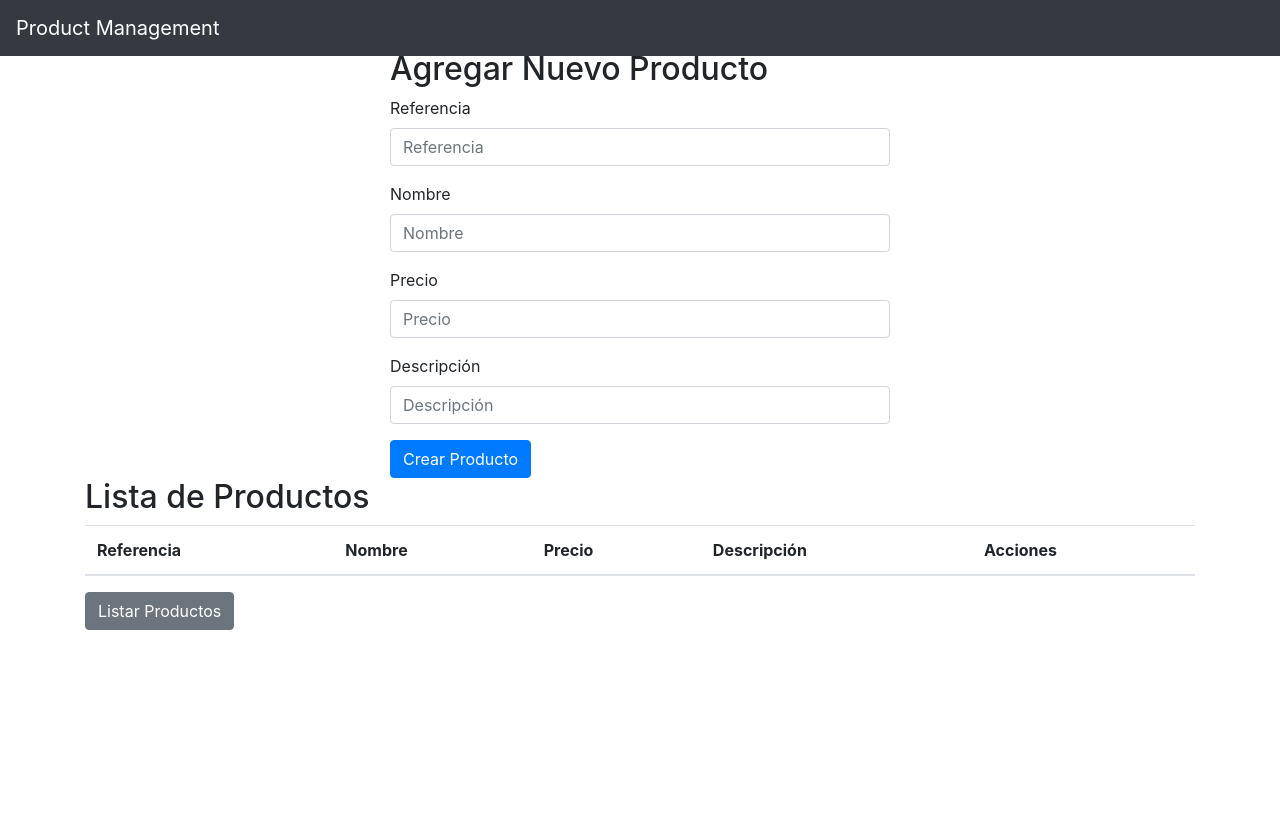
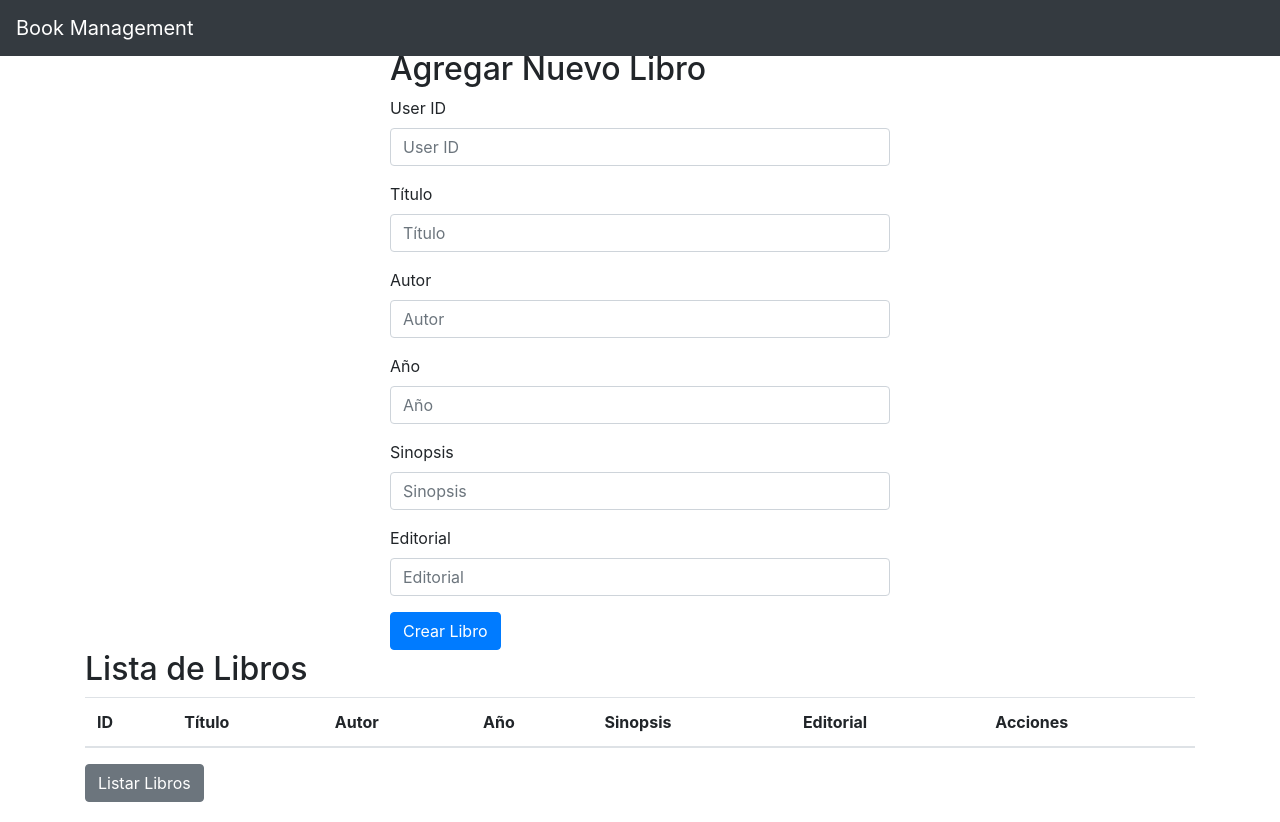
Before and after one commit to JJSaavedra52/PFSerTel, a Flask app: page /books in a window 1280 px wide. Before the commit the page ends 630 px from the top, so only its background shows below. Run offline with Flask 3, Linux system fonts and the light colour scheme; lists and menus that the app fills with data are empty; parts of the project's set-up code (start-up, migrations or seed data) failed here and were passed over; some libraries are stand-ins or nearby versions.

Commit message:
FEAT: Adapted the rest of the files for the book component plus the templates

```diff
--- a/webapp/web/static/script.js
+++ b/webapp/web/static/script.js
@@ -148,49 +148,92 @@ function deleteUser(userId) {
     }
 }
 
-// Product functions
-// Fetch all products
-function getProducts() {
-    fetch('/api/products')
+function loginUser() {
+    var data = {
+        username: document.getElementById('username').value,
+        password: document.getElementById('password').value
+    };
+
+    fetch('/api/login', {
+        method: 'POST',
+        headers: {
+            'Content-Type': 'application/json',
+        },
+        body: JSON.stringify(data),
+    })
+    .then(response => {
+        if (!response.ok) {
+            throw new Error('Network response was not ok');
+        }
+        return response.json();
+    })
+    .then(data => {
+        if (data.message === 'Login successful') {
+            window.location.href = `/mycomputers/${data.user_id}`; // Redirect to mycomputers page with user ID
+        } else {
+            alert('Login failed');
+        }
+    })
+    .catch(error => {
+        console.error('Error:', error);
+    });
+}
+
+
+
+// Book functions
+// Fetch all books
+function getBooks() {
+    fetch('/api/books')
         .then(response => response.json())
         .then(data => {
             // Handle data
             console.log(data);
 
             // Get table body
-            var productListBody = document.querySelector('#product-list tbody');
-            productListBody.innerHTML = ''; // Clear previous data
+            var bookListBody = document.querySelector('#book-list tbody');
+            bookListBody.innerHTML = ''; // Clear previous data
 
-            // Loop through products and populate table rows
-            data.forEach(product => {
+            // Loop through books and populate table rows
+            data.forEach(book => {
                 var row = document.createElement('tr');
 
-                // Reference
-                var refCell = document.createElement('td');
-                refCell.textContent = product.ref;
-                row.appendChild(refCell);
+                // ID
+                var idCell = document.createElement('td');
+                idCell.textContent = book.id;
+                row.appendChild(idCell);
 
-                // Name
-                var nameCell = document.createElement('td');
-                nameCell.textContent = product.name;
-                row.appendChild(nameCell);
+                // Title
+                var titleCell = document.createElement('td');
+                titleCell.textContent = book.title;
+                row.appendChild(titleCell);
 
-                // Price
-                var priceCell = document.createElement('td');
-                priceCell.textContent = product.price;
-                row.appendChild(priceCell);
+                // Author
+                var authorCell = document.createElement('td');
+                authorCell.textContent = book.author;
+                row.appendChild(authorCell);
 
-                // Description
-                var descriptionCell = document.createElement('td');
-                descriptionCell.textContent = product.description;
-                row.appendChild(descriptionCell);
+                // Year
+                var yearCell = document.createElement('td');
+                yearCell.textContent = book.year;
+                row.appendChild(yearCell);
+
+                // Synopsis
+                var synopsisCell = document.createElement('td');
+                synopsisCell.textContent = book.synopsis;
+                row.appendChild(synopsisCell);
+
+                // Editorial
+                var editorialCell = document.createElement('td');
+                editorialCell.textContent = book.editorial;
+                row.appendChild(editorialCell);
 
                 // Actions
                 var actionsCell = document.createElement('td');
 
                 // Edit link
                 var editLink = document.createElement('a');
-                editLink.href = `/editproduct/${product.ref}`;
+                editLink.href = `/editbook/${book.id}`;
                 editLink.textContent = 'Edit';
                 editLink.className = 'btn btn-primary mr-2';
                 actionsCell.appendChild(editLink);
@@ -201,28 +244,30 @@ function getProducts() {
                 deleteLink.textContent = 'Delete';
                 deleteLink.className = 'btn btn-danger';
                 deleteLink.addEventListener('click', function() {
-                    deleteProduct(product.ref);
+                    deleteBook(book.id);
                 });
                 actionsCell.appendChild(deleteLink);
 
                 row.appendChild(actionsCell);
 
-                productListBody.appendChild(row);
+                bookListBody.appendChild(row);
             });
         })
         .catch(error => console.error('Error:', error));
 }
 
-// Create a new product
-function createProduct() {
+// Create a new book
+function createBook() {
     var data = {
-        ref: document.getElementById('ref').value,
-        name: document.getElementById('name').value,
-        price: document.getElementById('price').value,
-        description: document.getElementById('description').value
+        userid: document.getElementById('userid').value,
+        title: document.getElementById('title').value,
+        author: document.getElementById('author').value,
+        year: document.getElementById('year').value,
+        synopsis: document.getElementById('synopsis').value,
+        editorial: document.getElementById('editorial').value
     };
 
-    fetch('/api/products', {
+    fetch('/api/books', {
         method: 'POST',
         headers: {
             'Content-Type': 'application/json',
@@ -238,8 +283,8 @@ function createProduct() {
     .then(data => {
         // Handle success
         console.log(data);
-        // Optionally, reload the product list
-        getProducts();
+        // Optionally, reload the book list
+        getBooks();
     })
     .catch(error => {
         // Handle error
@@ -247,11 +292,11 @@ function createProduct() {
     });
 }
 
-// Delete a product
-function deleteProduct(ref) {
-    console.log('Deleting product with reference:', ref);
-    if (confirm('Are you sure you want to delete this product?')) {
-        fetch(`/api/products/${ref}`, {
+// Delete a book
+function deleteBook(id) {
+    console.log('Deleting book with ID:', id);
+    if (confirm('Are you sure you want to delete this book?')) {
+        fetch(`/api/books/${id}`, {
             method: 'DELETE',
         })
         .then(response => {
@@ -262,9 +307,9 @@ function deleteProduct(ref) {
         })
         .then(data => {
             // Handle success
-            console.log('Product deleted successfully:', data);
-            // Reload the product list
-            getProducts();
+            console.log('Book deleted successfully:', data);
+            // Reload the book list
+            getBooks();
         })
         .catch(error => {
             // Handle error
@@ -273,16 +318,19 @@ function deleteProduct(ref) {
     }
 }
 
-// Update a product
-function updateProduct() {
-    var productRef = document.getElementById('product-ref').value;
+// Update a book
+function updateBook() {
+    var bookId = document.getElementById('book-id').value;
     var data = {
-        name: document.getElementById('name').value,
-        price: document.getElementById('price').value,
-        description: document.getElementById('description').value
+        userid: document.getElementById('userid').value,
+        title: document.getElementById('title').value,
+        author: document.getElementById('author').value,
+        year: document.getElementById('year').value,
+        synopsis: document.getElementById('synopsis').value,
+        editorial: document.getElementById('editorial').value
     };
 
-    fetch(`/api/products/${productRef}`, {
+    fetch(`/api/books/${bookId}`, {
         method: 'PUT',
         headers: {
             'Content-Type': 'application/json',
@@ -298,8 +346,8 @@ function updateProduct() {
     .then(data => {
         // Handle success
         console.log(data);
-        // Optionally, reload the product list
-        getProducts();
+        // Optionally, reload the book list
+        getBooks();
     })
     .catch(error => {
         // Handle error
--- a/webapp/web/templates/books.html
+++ b/webapp/web/templates/books.html
@@ -3,7 +3,7 @@
 <head>
     <meta charset="UTF-8">
     <meta name="viewport" content="width=device-width, initial-scale=1.0">
-    <title>Mis Productos</title>
+    <title>Mis Libros</title>
     <link rel="stylesheet" href="https://stackpath.bootstrapcdn.com/bootstrap/4.5.2/css/bootstrap.min.css">
     <style>
         body {
@@ -17,32 +17,32 @@
             max-width: 500px;
             margin: 0 auto;
         }
-        .product-list {
+        .book-list {
             margin-top: 20px;
             list-style-type: none;
         }
-        .product-item {
+        .book-item {
             padding: 10px;
             margin-bottom: 10px;
             border: 1px solid #ddd;
             border-radius: 5px;
         }
-        .product-item a {
+        .book-item a {
             margin-right: 10px;
         }
     </style>
     <script>
         document.addEventListener('DOMContentLoaded', function() {
-            document.getElementById('productForm').addEventListener('submit', function(event) {
+            document.getElementById('bookForm').addEventListener('submit', function(event) {
                 event.preventDefault();
-                createProduct();
+                createBook();
             });
         });
     </script>
 </head>
 <body>
     <nav class="navbar navbar-expand-md navbar-dark bg-dark fixed-top">
-        <a class="navbar-brand" href="#">Product Management</a>
+        <a class="navbar-brand" href="#">Book Management</a>
         <button class="navbar-toggler" type="button" data-toggle="collapse" data-target="#navbarCollapse" aria-controls="navbarCollapse" aria-expanded="false" aria-label="Toggle navigation">
             <span class="navbar-toggler-icon"></span>
         </button>
@@ -50,42 +50,52 @@
 
     <div class="container">
         <div class="form-container">
-            <h2>Agregar Nuevo Producto</h2>
-            <form id="productForm">
+            <h2>Agregar Nuevo Libro</h2>
+            <form id="bookForm">
                 <div class="form-group">
-                    <label for="ref">Referencia</label>
-                    <input type="text" class="form-control" id="ref" placeholder="Referencia" required>
+                    <label for="userid">User ID</label>
+                    <input type="number" class="form-control" id="userid" placeholder="User ID" required>
                 </div>
                 <div class="form-group">
-                    <label for="name">Nombre</label>
-                    <input type="text" class="form-control" id="name" placeholder="Nombre" required>
+                    <label for="title">Título</label>
+                    <input type="text" class="form-control" id="title" placeholder="Título" required>
                 </div>
                 <div class="form-group">
-                    <label for="price">Precio</label>
-                    <input type="number" class="form-control" id="price" placeholder="Precio" required>
+                    <label for="author">Autor</label>
+                    <input type="text" class="form-control" id="author" placeholder="Autor" required>
                 </div>
                 <div class="form-group">
-                    <label for="description">Descripción</label>
-                    <input type="text" class="form-control" id="description" placeholder="Descripción">
+                    <label for="year">Año</label>
+                    <input type="number" class="form-control" id="year" placeholder="Año" required>
                 </div>
-                <button type="submit" class="btn btn-primary">Crear Producto</button>
+                <div class="form-group">
+                    <label for="synopsis">Sinopsis</label>
+                    <input type="text" class="form-control" id="synopsis" placeholder="Sinopsis">
+                </div>
+                <div class="form-group">
+                    <label for="editorial">Editorial</label>
+                    <input type="text" class="form-control" id="editorial" placeholder="Editorial">
+                </div>
+                <button type="submit" class="btn btn-primary">Crear Libro</button>
             </form>
         </div>
 
-        <h2>Lista de Productos</h2>
-        <table id="product-list" class="table table-striped">
+        <h2>Lista de Libros</h2>
+        <table id="book-list" class="table table-striped">
             <thead>
                 <tr>
-                    <th>Referencia</th>
-                    <th>Nombre</th>
-                    <th>Precio</th>
-                    <th>Descripción</th>
+                    <th>ID</th>
+                    <th>Título</th>
+                    <th>Autor</th>
+                    <th>Año</th>
+                    <th>Sinopsis</th>
+                    <th>Editorial</th>
                     <th>Acciones</th>
                 </tr>
             </thead>
             <tbody></tbody>
         </table>
-        <button type="button" class="btn btn-secondary" onclick="getProducts()">Listar Productos</button>
+        <button type="button" class="btn btn-secondary" onclick="getBooks()">Listar Libros</button>
     </div>
 
     <script src="../static/script.js"></script>
--- a/webapp/web/views.py
+++ b/webapp/web/views.py
@@ -1,4 +1,4 @@
-from flask import Flask, render_template, redirect, url_for
+from flask import Flask, render_template, redirect, url_for, session
 from users.controllers.user_controller import user_controller
 from books.controllers.book_controller import book_controller
 from db.db import db
@@ -21,14 +21,18 @@ def edit_user(id):
     print("id recibido", id)
     return render_template('edit.html', id=id)
 
+@app.route('/login')
+def login():
+    return render_template('login.html')
+
 @app.route('/books')
-def products():
+def books():
     return render_template('books.html')
 
 @app.route('/editbook/<string:ref>')
-def edit_product(code):
-    print("Referencia recibida", code)
-    return render_template('editbook.html', code=code)
+def edit_book(id):
+    print("Referencia recibida", id)
+    return render_template('editbook.html', id=id)
 
 if __name__ == '__main__':
     app.run(host='0.0.0.0')  # Escuchar en todas las direcciones IP
```
Also changed, not shown: webapp/books/controllers/book_controller.py (+7 -0 lines), webapp/users/controllers/user_controller.py (+11 -0 lines), webapp/web/templates/editbook.html (+43 -22 lines), webapp/web/templates/login.html (added, +26 -0 lines).
